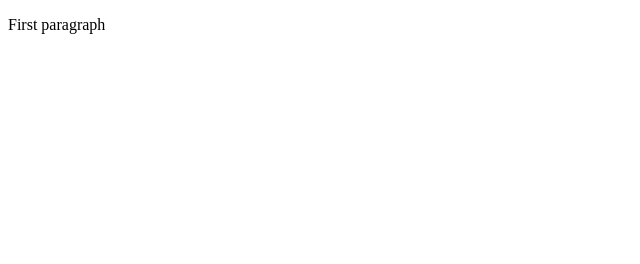
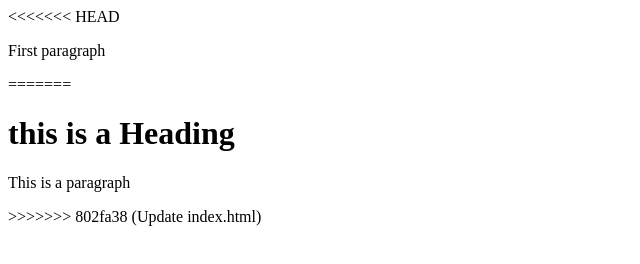
Before and after one commit to ayoubafkir/learning-git, a plain HTML site: page index.html in a window 1280 px wide. Shown: the whole page, without its empty margins (0-640 px from the left). Drawn offline with Linux system fonts and the light colour scheme.

Commit message:
Update index.html

```diff
--- a/index.html
+++ b/index.html
@@ -4,6 +4,11 @@
     <title>Page Title</title>
   </head>
   <body>
+<<<<<<< HEAD
     <p>First paragraph</p>
+=======
+    <h1>this is a Heading</h1>
+    <p>This is a paragraph</p>
+>>>>>>> 802fa38 (Update index.html)
   </body>
 </html>
```
